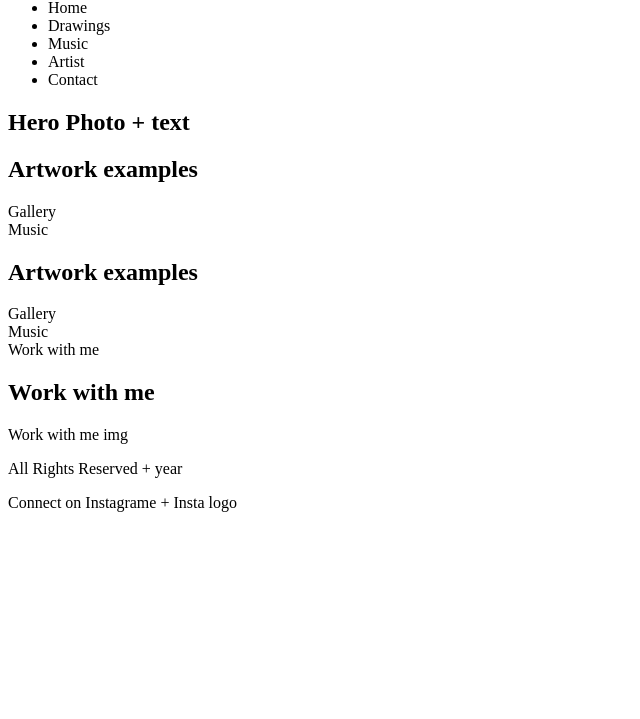
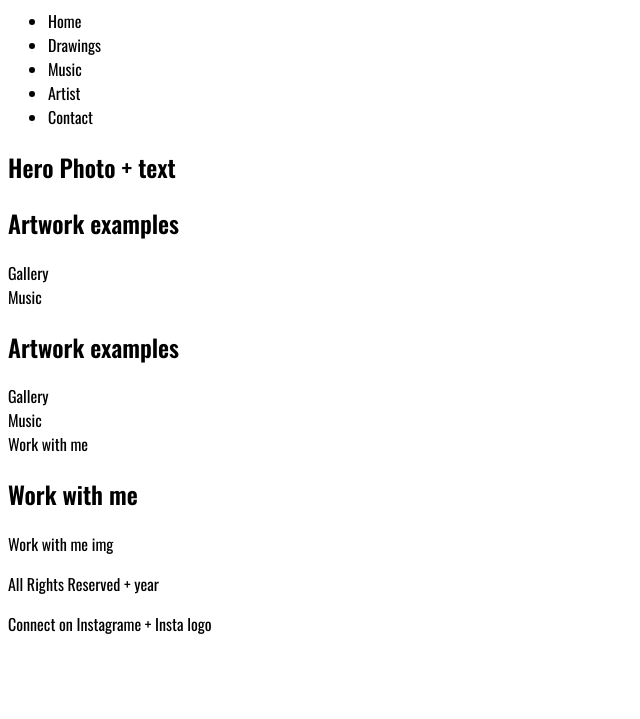
Before and after one commit to Gentle-Programmer/Artists-Website, a plain HTML site: page index.html in a window 1280 px wide. Shown: the part 81-800 px from the top of the page, without its empty margins (0-640 px from the left). Drawn offline with nearby package versions, Linux system fonts and the light colour scheme.

Commit message:
Add font awesome fonts and google fonts

```diff
--- a/assets/css/style.css
+++ b/assets/css/style.css
@@ -0,0 +1,3 @@
+body {
+    font-family: 'Oswald', sans-serif;
+}
--- a/index.html
+++ b/index.html
@@ -6,6 +6,10 @@
     <meta name="viewport" content="width=device-width, initial-scale=1.0">
     <meta name="description" content="Chris McCullen local artist in North Carolina, United States">
     <meta name="keywords" content="artist, drawing, painting, music, art, metal work, North Carolina, USA, United States">
+
+    <link rel="preconnect" href="https://fonts.googleapis.com">
+    <link rel="preconnect" href="https://fonts.gstatic.com" crossorigin>
+    <link href="https://fonts.googleapis.com/css2?family=Oswald:wght@300;400;600&display=swap" rel="stylesheet">
 
     <link rel="stylesheet" href="./assets/css/style.css">
     <title>Chris McCullen Artist</title>
@@ -48,5 +52,10 @@
         <p>All Rights Reserved + year</p>
         <p>Connect on Instagrame + Insta logo</p>
     </footer>
+
+    <!--font awesome script -->
+    <script src="https://kit.fontawesome.com/24bf60c93b.js" crossorigin="anonymous"></script>
+
+    <script src="./assets/js/script.js"></script>
 </body>
 </html>
```
